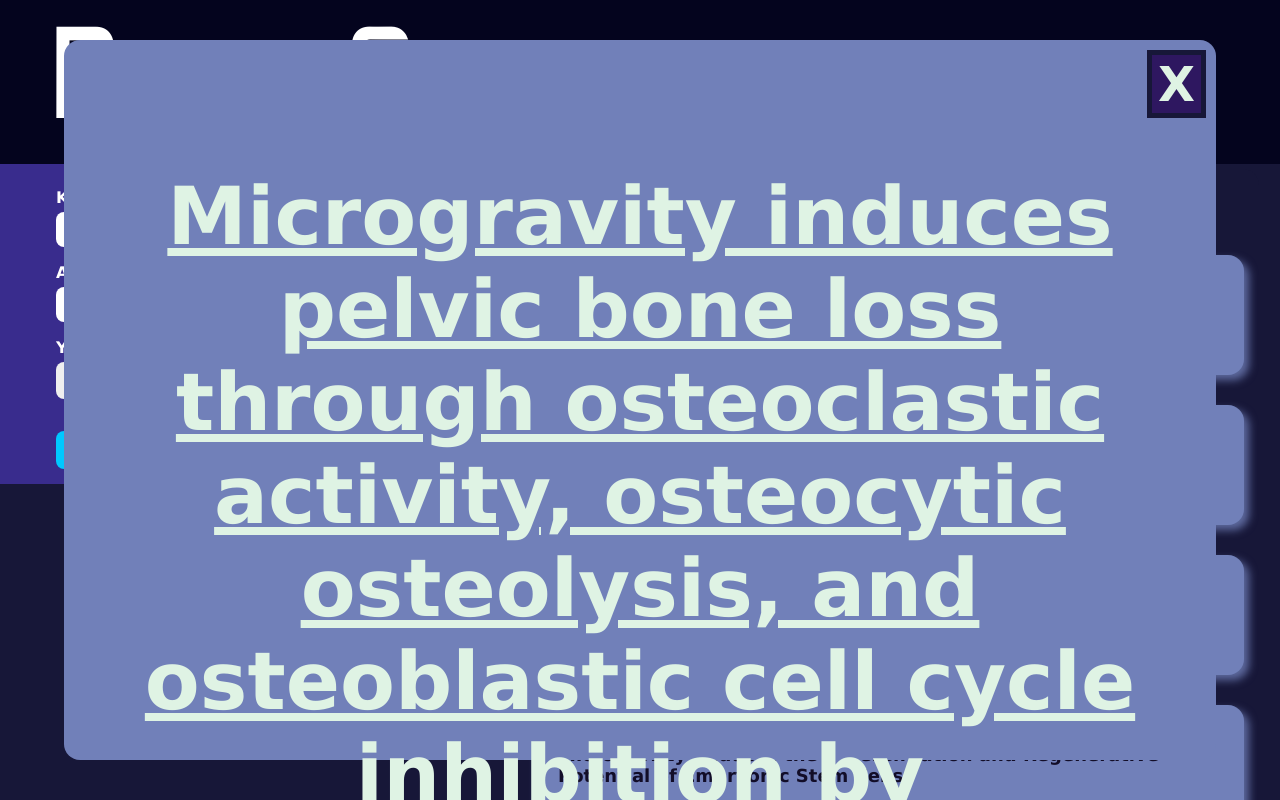
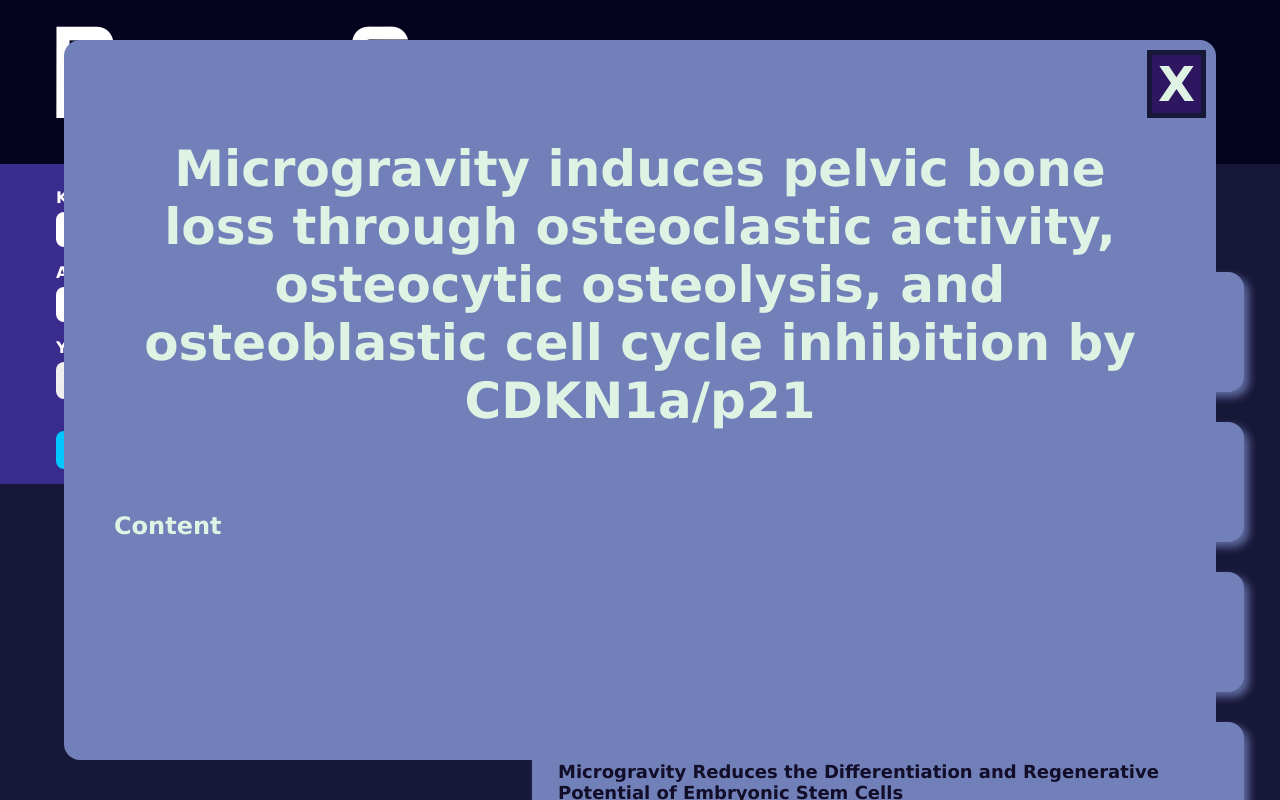
Before and after one commit to The-AAA-Team/SpaceApp2025-master, a React (Create React App) app: page / in a window 1280 px wide. Both pictures are taken after a click on the button 888 px from the left and 465 px from the top of the page. Shown: the top 800 px of the page. Built offline with nearby package versions, Linux system fonts and the light colour scheme.

Commit message:
altered visual components on buttons and pop out sizing

```diff
--- a/src/components/right-container.css
+++ b/src/components/right-container.css
@@ -70,12 +70,13 @@ button:hover{
 
 .arrows {
     background-color: #7180B9;
-    border-color: white;
     border-radius: 1rem;
     border-style: solid;
-    border-width: 2px;
-    color: #171738;
+    border-width: 0px;
     font-weight: bold;
-    padding: 1.5rem;
+    padding: 1rem 1.5rem 1rem 1.5rem;
     margin-left: 5%;
+    margin-top: 2.5%;
+    margin-bottom: 2.5%;
+    box-shadow: 3px 3px 5px rgba(113, 128, 185, 0.8);
 }
--- a/src/components/summary.css
+++ b/src/components/summary.css
@@ -22,13 +22,13 @@
 }
 
 .summary-header {
-    font-size: 80px;
+    font-size: 50px;
     text-align: center;
-    text-decoration: underline;
 }
 
 .summary-paragraph {
-    font-size: 30px;
+    padding-top: 3%;
+    font-size: 24px;
 
 }
 
```
